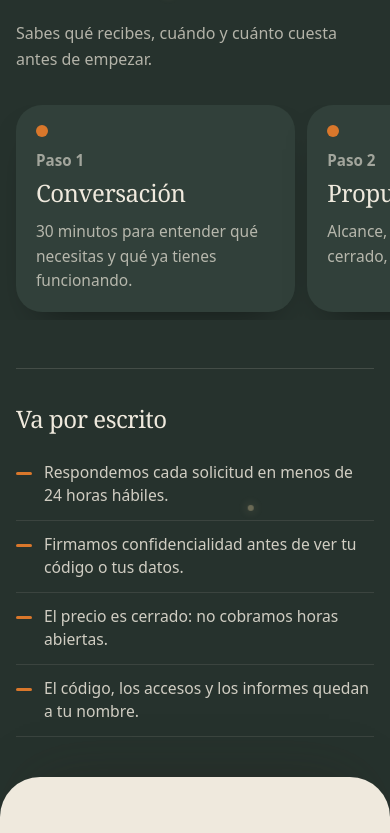
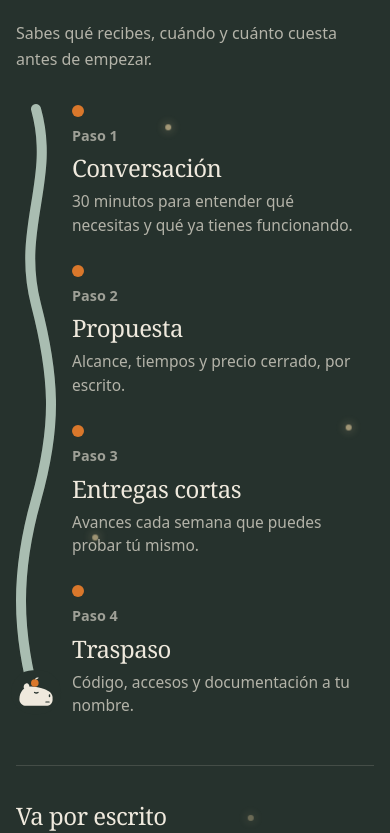
Before and after one commit to cperez233/carpy, a React (Vite) app: page / in a window 390 px wide. Shown: the part 2515-3348 px from the top of the page. Built offline with nearby package versions, Linux system fonts and the light colour scheme.

Commit message:
Vuelve el caminito del río en celular y se limpia la foto del equipo

```diff
--- a/src/components/sections/Process.tsx
+++ b/src/components/sections/Process.tsx
@@ -157,24 +157,30 @@ export function Process() {
             axis="x"
             progress={progress}
           />
-          {/* Telefono: los pasos son tarjetas que se deslizan de lado, con la siguiente asomandose. */}
-          <ol className="-mx-4 flex snap-x snap-mandatory gap-3 overflow-x-auto scroll-px-4 px-4 pb-2 [scrollbar-width:none] lg:mx-0 lg:mt-8 lg:grid lg:grid-cols-4 lg:gap-8 lg:overflow-visible lg:px-0 lg:pb-0">
+          {/* Telefono: el caminito del rio a la izquierda, con el capibara nadando. */}
+          <River
+            className="absolute bottom-4 left-0 top-1 w-10 text-paper lg:hidden"
+            d="M20 0 C40 120 0 200 20 330 S40 540 20 660 S0 880 20 1000"
+            width={40}
+            height={1000}
+            axis="y"
+            progress={progress}
+          />
+
+          <ol className="grid grid-cols-1 gap-7 pl-14 lg:mt-8 lg:grid-cols-4 lg:gap-8 lg:pl-0">
             {processSteps.map((s, i) => {
               const on = reduce || i < reached;
               return (
-                <li
-                  key={s.title}
-                  className="relative w-[78%] shrink-0 snap-start rounded-[26px] bg-river-2 p-5 shadow-[0_20px_40px_-24px_rgb(0_0_0/0.6)] lg:w-auto lg:rounded-none lg:bg-transparent lg:p-0 lg:shadow-none"
-                >
+                <li key={s.title} className="relative">
                   <motion.span
                     animate={{ scale: on ? 1 : 0.6, backgroundColor: on ? "#d9772b" : "rgba(239,233,221,0.18)" }}
                     transition={{ type: "spring", stiffness: 400, damping: 24 }}
                     aria-hidden
-                    className="mb-3 block h-3 w-3 rounded-full lg:mb-4"
+                    className="mb-2 block h-3 w-3 rounded-full lg:mb-4"
                   />
-                  <p className="text-[0.95rem] font-semibold text-paper/60">Paso {i + 1}</p>
+                  <p className="text-[0.9rem] font-semibold text-paper/60 sm:text-[0.95rem]">Paso {i + 1}</p>
                   <h3 className="mt-1 font-display text-[1.5rem] font-medium sm:text-[1.7rem] tracking-[-0.02em] text-paper">{s.title}</h3>
-                  <p className="mt-2 max-w-[18rem] text-[0.97rem] leading-[1.55] text-paper/70 sm:text-[1rem]">{s.body}</p>
+                  <p className="mt-1 max-w-[18rem] text-[0.97rem] leading-[1.5] text-paper/70 sm:mt-2 sm:text-[1rem] sm:leading-[1.55]">{s.body}</p>
                 </li>
               );
             })}
--- a/src/components/sections/team/TeamCard.tsx
+++ b/src/components/sections/team/TeamCard.tsx
@@ -51,7 +51,7 @@ export function TeamCard({ member, layout = "column", variants }: TeamCardProps)
         initial={{ opacity: 0, rotate: 0, y: 30 }}
         animate={seen ? { opacity: 1, rotate: -4, y: 0 } : undefined}
         transition={{ duration: 1, ease }}
-        className="absolute inset-0 rounded-[32px] bg-water/70"
+        className="absolute inset-0 hidden rounded-[32px] bg-water/70 sm:block"
       />
       <motion.div
         ref={ref}
```
